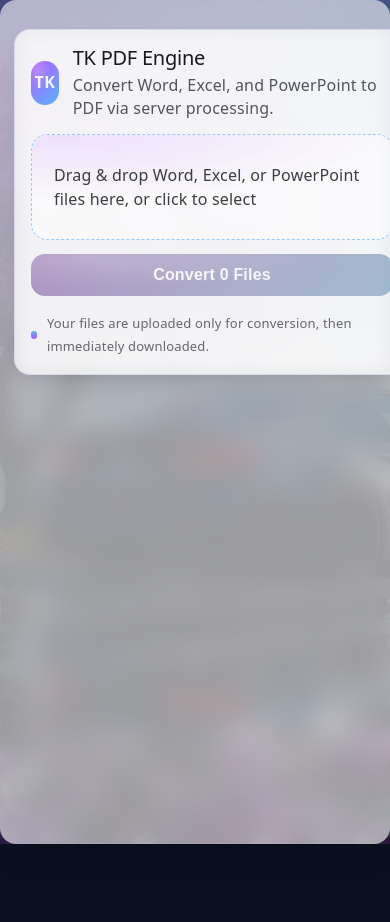
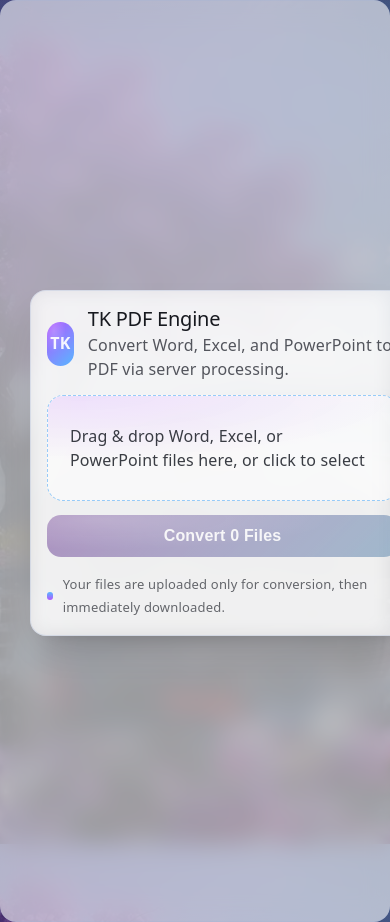
Before and after one commit to TKgatnun/tk-pdf-converter, a React (Vite) app in the folder frontend/: page / in a window 390 px wide. Shown: the top 922 px of the page. Before the commit the page ends 844 px from the top, so only its background shows below. Built offline with nearby package versions, Linux system fonts and the light colour scheme.

Commit message:
added flex function for mobile devices

```diff
--- a/frontend/package.json
+++ b/frontend/package.json
@@ -3,7 +3,7 @@
   "private": true,
   "version": "0.0.0",
   "type": "module",
-"scripts": {
+  "scripts": {
     "dev": "vite",
     "build": "vite build",
     "predeploy": "npm run build",
--- a/frontend/src/App.jsx
+++ b/frontend/src/App.jsx
@@ -70,7 +70,8 @@ export default function PdfConverter() {
   };
 
   return (
-    <div className="app-shell">
+    <div style={{ display: 'flex', flexDirection: 'column', minHeight: '100vh', justifyContent: 'center', alignItems: 'center', padding: '1rem' }}>
+      <div className="app-shell" style={{ width: '90vw', maxWidth: '600px' }}>
         <header className="app-header">
           <div className="app-badge">TK</div>
           <div className="app-title">
@@ -124,6 +125,7 @@ export default function PdfConverter() {
           onClick={handleConvert}
           disabled={files.length === 0 || isConverting}
           className="primary"
+          style={{ width: '100%' }}
         >
           {isConverting ? 'Processing on Server...' : `Convert ${files.length} File${files.length !== 1 ? 's' : ''}`}
         </button>
@@ -133,5 +135,6 @@ export default function PdfConverter() {
           <p>Your files are uploaded only for conversion, then immediately downloaded.</p>
         </div>
       </div>
+    </div>
   );
 }
```
Also changed, not shown: 1 other file (tests, documents, lock files or other folders). Lines whose indentation alone changed are shown as unchanged.
